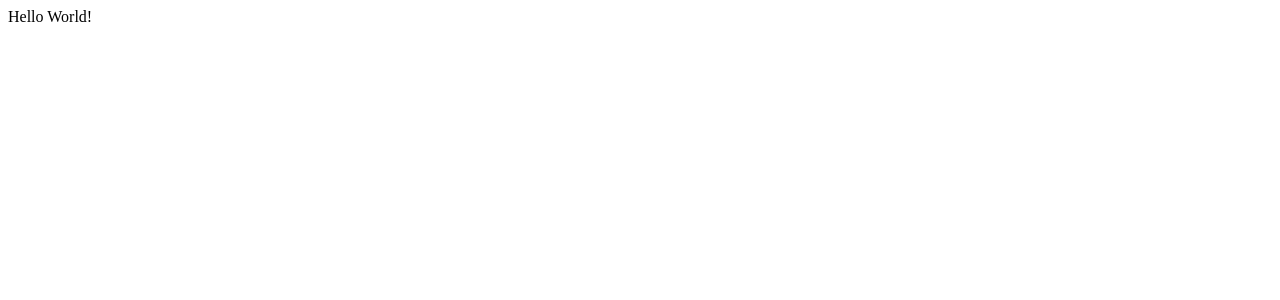
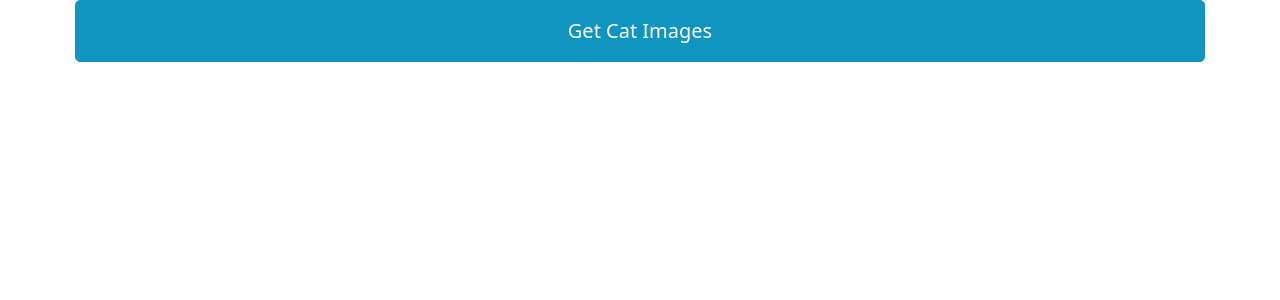
Before and after one commit to ceonz/assignment-6-router-redux, a React (Create React App) app: page / in a window 1280 px wide. Shown: the top 300 px of the page. Built offline with nearby package versions, Linux system fonts and the light colour scheme.

Commit message:
add cat api (#2)

```diff
--- a/package.json
+++ b/package.json
@@ -2,6 +2,7 @@
   "name": "assignment-5-api-app",
   "version": "0.1.0",
   "private": true,
+  "homepage": "https://ceonz.github.io/assignment-5-api-app/",
   "dependencies": {
     "react": "^18.2.0",
     "react-dom": "^18.2.0",
--- a/public/index.html
+++ b/public/index.html
@@ -5,6 +5,7 @@
     <meta name="viewport" content="width=device-width, initial-scale=1" />
     <meta name="theme-color" content="#000000" />
     <title>Assignment 5 API App</title>
+    <link rel="stylesheet" href="https://cdn.jsdelivr.net/npm/@picocss/pico@1/css/pico.min.css">
   </head>
   <body>
     <noscript>You need to enable JavaScript to run this app.</noscript>
--- a/src/App.js
+++ b/src/App.js
@@ -1,5 +1,28 @@
+import { useState } from 'react';
+
 export default function App() {
+  const [catImages, setCatImages] = useState([]);
+
+  function getCatImages() {
+    fetch('https://api.thecatapi.com/v1/images/search?limit=10')
+      .then((response) => response.json())
+      .then((data) => setCatImages(data));
+  }
+
   return (
-    <div>Hello World!</div>
+    <main className="container">
+      <button onClick={getCatImages}>Get Cat Images</button>
+      <div className="image-grid">
+        {catImages.map((catImage) => (
+          <img
+            key={catImage.id}
+            src={catImage.url}
+            alt="Random cat"
+            width="300"
+            height="300"
+          />
+        ))}
+      </div>
+    </main>
   );
 }
--- a/src/index.css
+++ b/src/index.css
@@ -3,3 +3,19 @@
   padding: 0;
   margin: 0;
 }
+
+.image-grid {
+  display: grid;
+  grid-template-columns: repeat(auto-fit, minmax(250px, 1fr));
+  grid-gap: 1rem;
+  padding: 1rem;
+  place-items: center;
+}
+
+.image-grid > img {
+  width: 100%;
+  aspect-ratio: 1/1;
+  object-fit: contain;
+  border-radius: 0.5rem;
+  cursor: pointer;
+}
--- a/src/index.js
+++ b/src/index.js
@@ -1,6 +1,7 @@
 import React from 'react';
 import ReactDOM from 'react-dom/client';
 import App from './App';
+import './index.css';
 
 const root = ReactDOM.createRoot(document.getElementById('root'));
 root.render(
```
Also changed, not shown: src/apis.js (added, +51 -0 lines), 1 other file (tests, documents, lock files or other folders).
